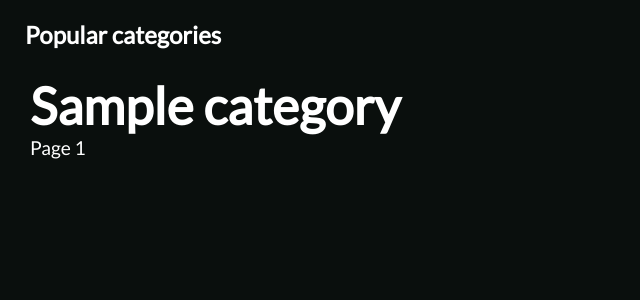
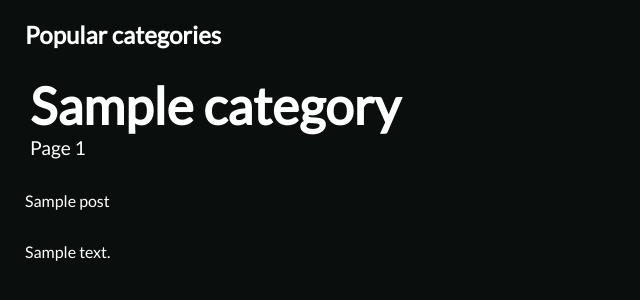
Before and after one commit to ArachnidNetworks/spiderbook2, a Flask app: template templates/home.html in a window 1280 px wide. Shown: the top 300 px of the page, without its empty margins (0-640 px from the left). Run offline with Flask 2, Linux system fonts and the light colour scheme; the template is opened without the code that fills it: most values are stand-ins (such as "Sample title", 1, 10 or a date in 2020).

Commit message:
Added posts to the main

```diff
--- a/app.py
+++ b/app.py
@@ -50,7 +50,7 @@ def home(category, page):
     try:
         if page < 1:
             return redirect(url_for('home', category=category, page=1))
-        limit = 3
+        limit = 10
         off = (page-1)*limit
         if category != "all":
             query = "WHERE category = %s "
--- a/static/css/home.css
+++ b/static/css/home.css
@@ -1,3 +1,4 @@
 main {
     margin-top: 32px;
+    margin-bottom: 32px;
 }
--- a/templates/home.html
+++ b/templates/home.html
@@ -13,4 +13,10 @@
 {% endblock page_header %}
 
 {% block content %}
+{% for p in posts %}
+    <article class="post">
+        <header>{{ p['title'] }}</header>
+        <main class="post-body">{{ p['body'] }}</main>
+    </article>
+{% endfor %}
 {% endblock content %}
```
